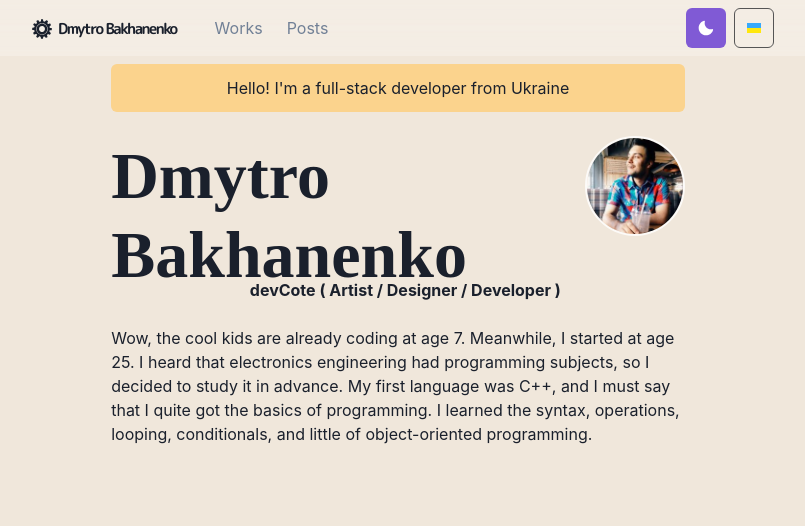
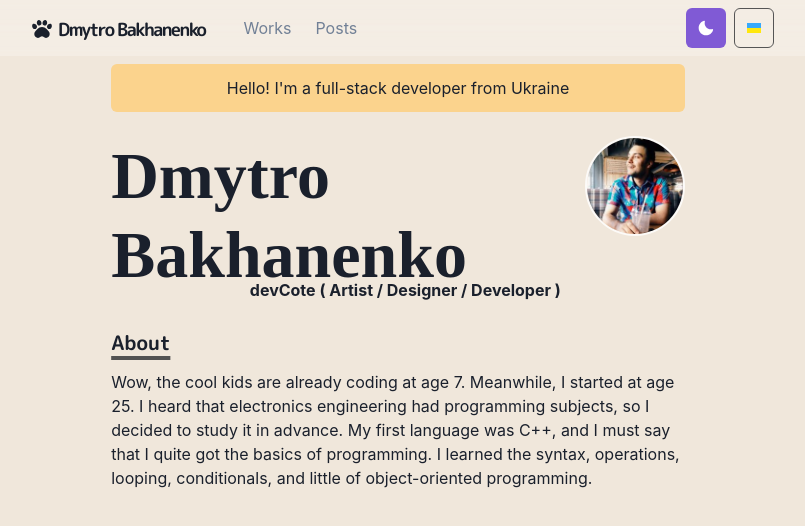
Before and after one commit to devCote/devcote-homepage, a Next.js app: page / in a window 1280 px wide. Shown: the top 526 px of the page, without its empty margins (242-1047 px from the left). Built offline with nearby package versions, Linux system fonts and the light colour scheme; a web font is replaced by a local one.

Commit message:
logo change and animation

```diff
--- a/components/Logo.js
+++ b/components/Logo.js
@@ -1,20 +1,23 @@
 import Link from 'next/link'
 import { Text, useColorModeValue } from "@chakra-ui/react"
 import styled from '@emotion/styled'
-import { Gear } from './icons'
+import { CatPaw } from './icons'
 import { useLang } from "../lib/langContext"
+import { motion } from 'framer-motion'
 
 const LogoBox = styled.span`
   font-weight: bold;
-  font-size: 15px;
+  font-size: 18px;
   display: inline-flex;
   align-items: center;
   height: 30px;
   line-height: 20px;
   padding: 10px;
-
-  &:hover img {
-    transform: rotate(20deg);
+  #logo {
+    transition: 400ms ease;
+  }
+  &:hover #logo {
+    transform: rotate(-30deg);
   }
 `
 
@@ -25,7 +28,7 @@ const Logo = () => {
     <Link href="/">
       <a>
         <LogoBox>
-          <Gear boxSize={5} mr={'-6px'} fill={'#333'} />
+          <CatPaw id='logo' boxSize={5} mb='2px' mr='-6px' />
           <Text color={useColorModeValue('gray.800', 'whiteAlfa.900')}
             fontFamily='M PLUS Rounded 1c' fontWeight='bold' ml={3}>
             {lang === true ? 'Dmytro Bakhanenko' : 'Дмитро Баханенко'}
--- a/components/icons.js
+++ b/components/icons.js
@@ -9,3 +9,65 @@ export const Gear = props => <Icon viewBox="0 0 1000 1000" {...props}><metadata>
 export const UaIcon = props => <Icon viewBox="0 0 512 512" {...props}><path d="M480 416H32V96H480V416Z" fill="#38A9FB" /><path d="M480 256L480 416L32 416L32 256L480 256Z" fill="#FFE70E" /></Icon>;
 
 export const EngIcon = props => <Icon viewBox="0 0 512 512" {...props}><path d="M32 96H480V416H32V96Z" fill="#2A2FAF" /><path fillRule="evenodd" clipRule="evenodd" d="M34.5957 96L480 406.044V416H465.297L32 114.384V96H34.5957Z" fill="#E92B2B" /><path fillRule="evenodd" clipRule="evenodd" d="M450.793 416L32 124.48V114.384L465.297 416H450.793ZM49.0991 96L480 395.948V406.044L34.5957 96H49.0991Z" fill="#FBFBFB" /><path fillRule="evenodd" clipRule="evenodd" d="M32 406.044V416H46.7031L480 114.384V96H477.404L32 406.044Z" fill="#E92B2B" /><path fillRule="evenodd" clipRule="evenodd" d="M480 124.48V114.384L46.7031 416H61.2066L480 124.48ZM32 395.948V406.044L477.404 96H462.901L32 395.948Z" fill="#FBFBFB" /><path fillRule="evenodd" clipRule="evenodd" d="M57.136 96L480 390.232V410.42L32 98.6986V96H57.136Z" fill="#FBFBFB" /><path fillRule="evenodd" clipRule="evenodd" d="M32 390.232V410.42L480 98.6986V96H454.864L32 390.232Z" fill="#FBFBFB" /><path fillRule="evenodd" clipRule="evenodd" d="M280 96H232V230.737H32V281.263H232V416H280V281.263H480V230.737H280V96Z" fill="#E92B2B" /><path fillRule="evenodd" clipRule="evenodd" d="M32 222.316H224V96H240V230.737V239.158H232H32V222.316ZM224 416V289.684H32V272.842H232H240V281.263V416H224ZM480 289.684H288V416H272V281.263V272.842H280H480V289.684ZM288 96V222.316H480V239.158H280H272V230.737V96H288Z" fill="#FBFBFB" /></Icon>;
+
+export const CatPaw = props => <Icon viewBox="0 0 256 256" {...props}><desc>{"Created with Fabric.js 1.7.22"}</desc><defs /><g transform="translate(128 128) scale(0.72 0.72)" style={{}}><g style={{
+  stroke: "none",
+  strokeWidth: 0,
+  strokeDasharray: "none",
+  strokeLinecap: "butt",
+  strokeLinejoin: "miter",
+  strokeMiterlimit: 10,
+  fill: "none",
+  fillRule: "nonzero",
+  opacity: 1
+}} transform="translate(-175.05 -175.05000000000004) scale(3.89 3.89)"><path d="M 63.291 86.184 c -4.532 0 -8.79 -1.868 -11.99 -5.258 c -1.686 -1.788 -3.923 -2.772 -6.3 -2.772 h 0 c -2.377 0 -4.614 0.985 -6.301 2.772 c -3.199 3.39 -7.457 5.258 -11.989 5.258 c -4.533 0 -8.791 -1.868 -11.991 -5.258 c -6.567 -6.961 -6.567 -18.287 0 -25.247 l 9.444 -10.704 c 5.45 -6.176 12.85 -9.578 20.837 -9.578 c 0 0 0 0 0 0 c 7.988 0 15.387 3.402 20.836 9.578 l 9.455 10.717 c 6.554 6.962 6.55 18.278 -0.012 25.234 C 72.081 84.316 67.823 86.184 63.291 86.184 z" style={{
+  stroke: "none",
+  strokeWidth: 1,
+  strokeDasharray: "none",
+  strokeLinecap: "butt",
+  strokeLinejoin: "miter",
+  strokeMiterlimit: 10,
+  fill: "currentcolor",
+  fillRule: "nonzero",
+  opacity: 1
+}} transform=" matrix(1 0 0 1 0 0) " strokeLinecap="round" /><path d="M 32.017 29.027 c -5.059 0 -8.939 -3.475 -10.197 -9.392 c -1.576 -7.413 1.775 -14.428 7.47 -15.638 c 5.696 -1.215 11.609 3.836 13.184 11.248 c 1.461 6.871 -1.649 12.172 -7.922 13.506 C 33.68 28.936 32.833 29.027 32.017 29.027 z" style={{
+  stroke: "none",
+  strokeWidth: 1,
+  strokeDasharray: "none",
+  strokeLinecap: "butt",
+  strokeLinejoin: "miter",
+  strokeMiterlimit: 10,
+  fill: "currentcolor",
+  fillRule: "nonzero",
+  opacity: 1
+}} transform=" matrix(1 0 0 1 0 0) " strokeLinecap="round" /><path d="M 57.984 29.027 c -0.817 0 -1.663 -0.091 -2.535 -0.276 c -6.273 -1.334 -9.383 -6.635 -7.923 -13.506 c 1.576 -7.413 7.491 -12.461 13.185 -11.248 c 5.694 1.21 9.045 8.226 7.47 15.638 C 66.922 25.551 63.042 29.027 57.984 29.027 z" style={{
+  stroke: "none",
+  strokeWidth: 1,
+  strokeDasharray: "none",
+  strokeLinecap: "butt",
+  strokeLinejoin: "miter",
+  strokeMiterlimit: 10,
+  fill: "currentcolor",
+  fillRule: "nonzero",
+  opacity: 1
+}} transform=" matrix(1 0 0 1 0 0) " strokeLinecap="round" /><path d="M 78.62 45.514 c -1.555 0 -3.154 -0.363 -4.698 -1.083 c -2.678 -1.249 -4.642 -3.317 -5.529 -5.824 c -0.961 -2.716 -0.667 -5.87 0.848 -9.118 c 3.203 -6.868 10.1 -10.454 15.377 -7.994 c 5.276 2.46 6.963 10.05 3.76 16.918 v 0 c -1.515 3.249 -3.742 5.5 -6.44 6.51 C 80.883 45.318 79.763 45.514 78.62 45.514 z" style={{
+  stroke: "none",
+  strokeWidth: 1,
+  strokeDasharray: "none",
+  strokeLinecap: "butt",
+  strokeLinejoin: "miter",
+  strokeMiterlimit: 10,
+  fill: "currentcolor",
+  fillRule: "nonzero",
+  opacity: 1
+}} transform=" matrix(1 0 0 1 0 0) " strokeLinecap="round" /><path d="M 11.38 45.514 c -1.143 0 -2.262 -0.196 -3.318 -0.591 c -2.698 -1.01 -4.925 -3.261 -6.44 -6.51 c -3.202 -6.868 -1.516 -14.457 3.76 -16.918 c 5.277 -2.458 12.175 1.126 15.377 7.995 c 1.515 3.249 1.808 6.401 0.847 9.118 c -0.887 2.507 -2.85 4.575 -5.529 5.824 C 14.534 45.151 12.935 45.514 11.38 45.514 z" style={{
+  stroke: "none",
+  strokeWidth: 1,
+  strokeDasharray: "none",
+  strokeLinecap: "butt",
+  strokeLinejoin: "miter",
+  strokeMiterlimit: 10,
+  fill: "currentcolor",
+  fillRule: "nonzero",
+  opacity: 1
+}} transform=" matrix(1 0 0 1 0 0) " strokeLinecap="round" /></g></g></Icon>;
--- a/pages/index.js
+++ b/pages/index.js
@@ -20,10 +20,10 @@ const Page = () => {
       </Box>
       <Box display={{ md: 'flex' }} mb={{ base: 4, md: 0 }}>
         <Box flexGrow={1} mb={6}>
-          <Heading as='h1' fontSize={66} variant="page-title" fontFamily={theme.fonts.signature}>
+          <Heading as='h1' fontSize={{ base: '46', sm: '66' }} variant="page-title" fontFamily={theme.fonts.signature}>
             Dmytro Bakhanenko
           </Heading>
-          <Text mt={-4} fontWeight='bold' align='right'>
+          <Text mt={{ base: '0', sm: '-4' }} fontWeight='bold' align='right'>
             {lang ? "devCote ( Artist / Designer / Developer )" : "devCote ( Митець / Дизайнер / Програміст )"}
           </Text>
         </Box>
@@ -35,13 +35,17 @@ const Page = () => {
             src='/me.jpeg' alt="profile img" />
         </Box>
       </Box>
-      <Section delay={0.1}>
+      <Section delay={0.2}>
         <Box>
-          <Text>
-            {lang ? 'Wow, the cool kids are already coding at age 7. Meanwhile, I started at age 25. I heard that electronics engineering had programming subjects, so I decided to study it in advance. My first language was C++, and I must say that I quite got the basics of programming. I learned the syntax, operations, looping, conditionals, and little of object-oriented programming.' : "Вау, круті діти вже кодують у віці 7 років. Тим часом я почав у віці 25 років. Я чув, що електроніка техніки має предмети програмування, тому я вирішив вивчити його заздалегідь. Моєю першою мовою був C++, і я повинен сказати, що я цілком отримав основи програмування. Я вивчив синтаксис, операції, петлі, умовні умови та мало об'єктно-орієнтованого програмування."}
-          </Text>
         </Box>
-
+      </Section>
+      <Section delay={0.6} >
+        <Heading as={'h3'} mt={{ base: '-50px', lg: '-20px' }} variant='section-title'>
+          About
+        </Heading>
+        <Text>
+          {lang ? 'Wow, the cool kids are already coding at age 7. Meanwhile, I started at age 25. I heard that electronics engineering had programming subjects, so I decided to study it in advance. My first language was C++, and I must say that I quite got the basics of programming. I learned the syntax, operations, looping, conditionals, and little of object-oriented programming.' : "Вау, круті діти вже кодують у віці 7 років. Тим часом я почав у віці 25 років. Я чув, що електроніка техніки має предмети програмування, тому я вирішив вивчити його заздалегідь. Моєю першою мовою був C++, і я повинен сказати, що я цілком отримав основи програмування. Я вивчив синтаксис, операції, петлі, умовні умови та мало об'єктно-орієнтованого програмування."}
+        </Text>
       </Section>
     </Container >
   )
```
